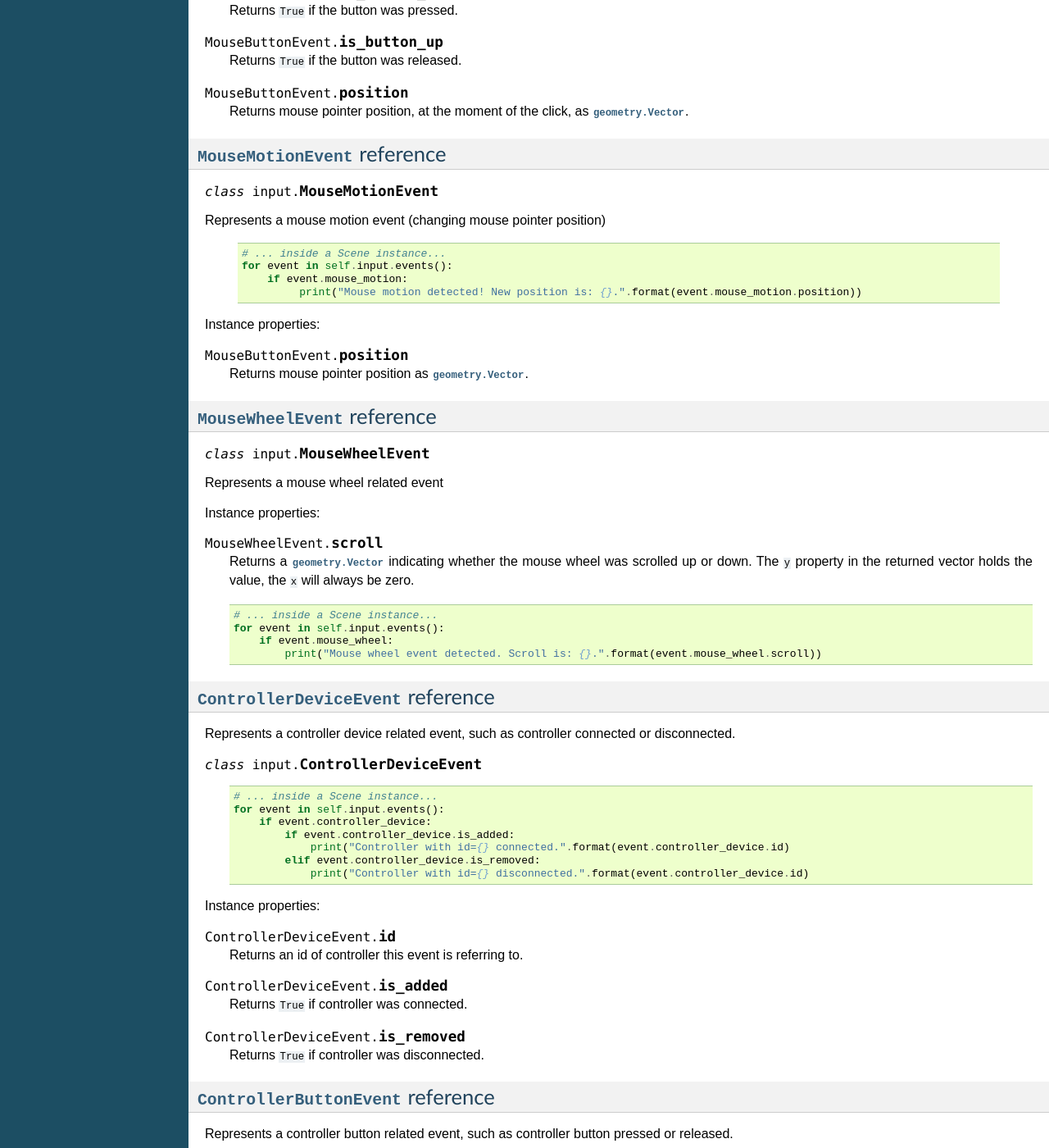
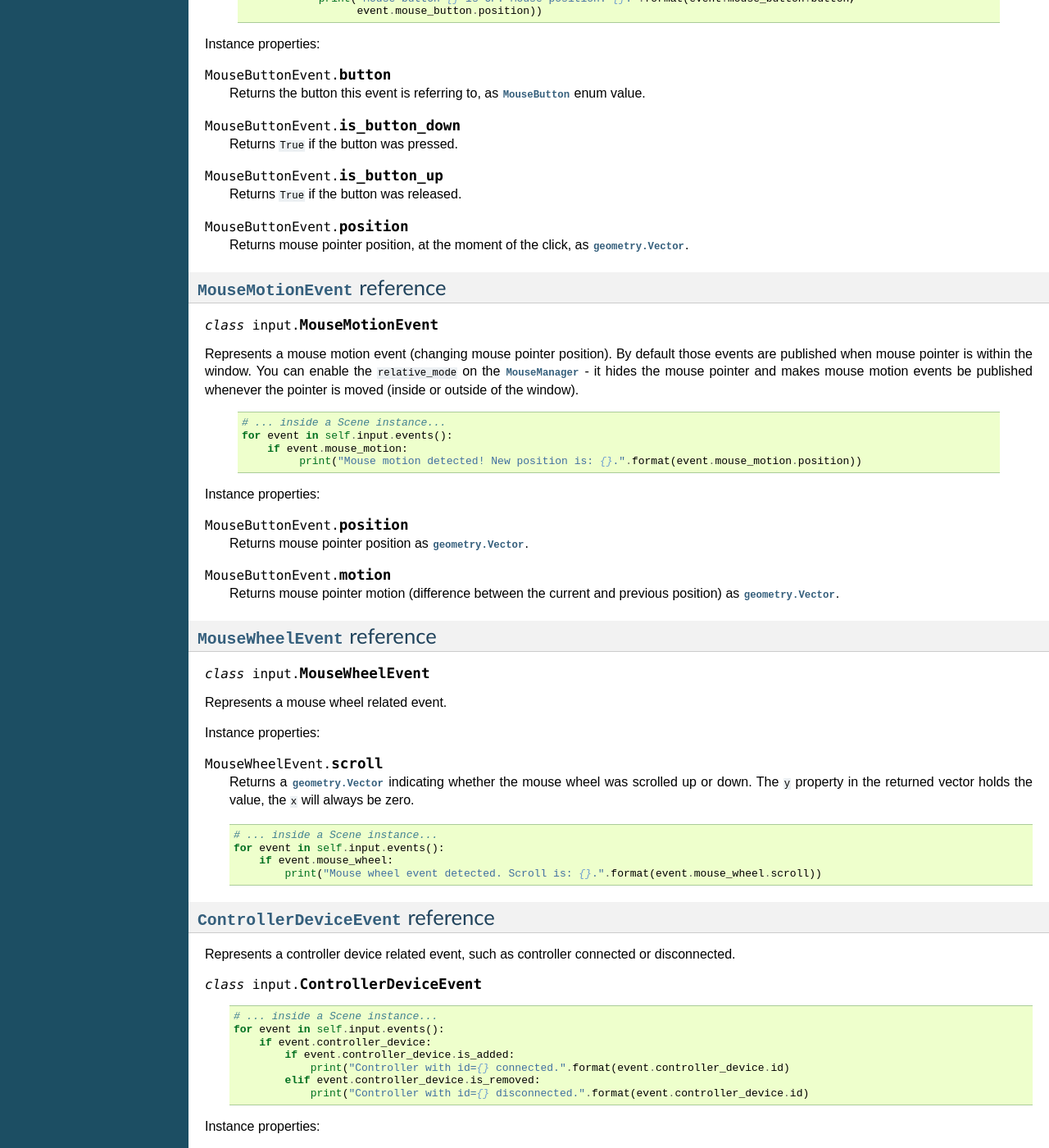
Before and after one commit to kaaengine/kaa, a Sphinx documentation site: the page built from docs/reference/input.rst, in a window 1280 px wide and 1400 px high, scrolled down 8812 px. Shown: the whole window at 82% size. Built offline with Sphinx 7.4.7, drawn with Linux system fonts in a browser that asks for light colours; some of the changed text lies outside the part shown.

Commit message:
added documentation for MouseManager.relative_mode, MouseMotionEvent, Vector.angle_between and Vector,angle_between_degrees

```diff
--- a/docs/reference/input.rst
+++ b/docs/reference/input.rst
@@ -158,6 +158,17 @@
 
 The manager allows to check for the mouse buttons state (pressed/released). It also
 allows to get the mouse pointer position.
+
+Instance properties:
+
+.. attribute:: MouseManager.relative_mode
+
+    Gets or sets relative mode (as bool). Default is :code:`False`. Enabling relative mode has two effects: it
+    hides the mouse pointer and it makes mouse motion events (:class:`MouseMotionEvent`) be published all the time
+    (by default those events are published only if mouse moves within game's window). Disabling the relative mode
+    shows the mouse pointer and makes mouse motion events be published only if mouse movement occurs within the
+    window.
+
 
 Instance methods:
 
@@ -572,7 +583,10 @@
 
 .. class:: MouseMotionEvent
 
-Represents a mouse motion event (changing mouse pointer position)
+Represents a mouse motion event (changing mouse pointer position). By default those events are published when
+mouse pointer is within the window. You can enable the :code:`relative_mode` on the :class:`MouseManager` - it hides the
+mouse pointer and makes mouse motion events be published whenever the pointer is moved (inside or outside of the
+window).
 
     .. code-block:: python
 
@@ -587,13 +601,17 @@
 
     Returns mouse pointer position as :class:`geometry.Vector`.
 
+.. attribute:: MouseButtonEvent.motion
+
+    Returns mouse pointer motion (difference between the current and previous position) as :class:`geometry.Vector`.
+
 
 :class:`MouseWheelEvent` reference
 -----------------------------------
 
 .. class:: MouseWheelEvent
 
-Represents a mouse wheel related event
+Represents a mouse wheel related event.
 
 Instance properties:
 
```
Also changed, not shown: docs/reference/geometry.rst (+10 -0 lines).
